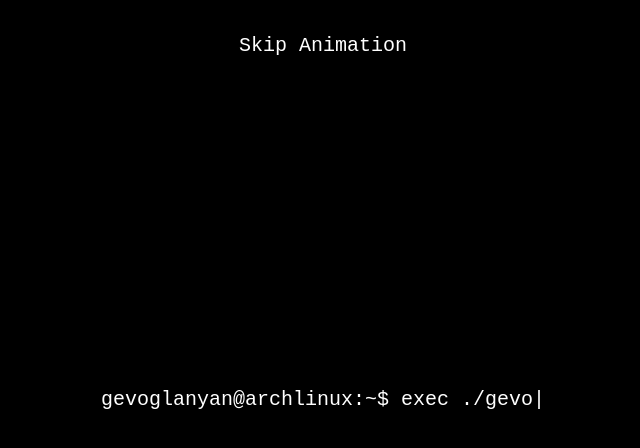
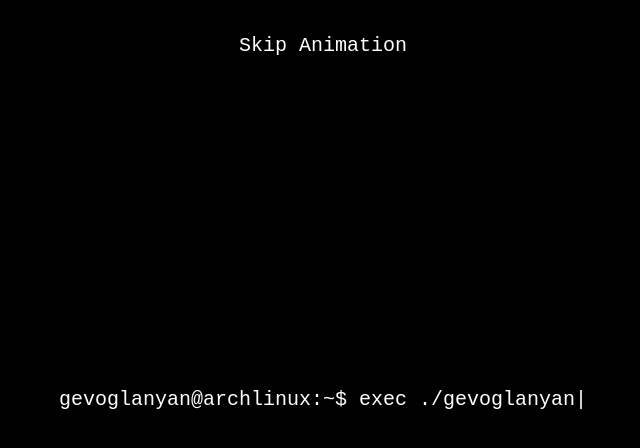
Before and after one commit to gevoglanyan/Gevoglanyan, a React (Create React App) app: page / in a window 1280 px wide. Shown: the top 448 px of the page, without its empty margins (317-957 px from the left). Built offline with nearby package versions, Linux system fonts and the light colour scheme; the HTML template or start-up script is replaced by a standard one.

Commit message:
Tweaked Animation Timing

```diff
--- a/src/App.js
+++ b/src/App.js
@@ -39,9 +39,9 @@
         clearInterval(interval);
         setTerminalLines(prev => [...prev, '<span class="prompt">gevoglanyan@archlinux:~$</span> <span class="command">cleak</span>', '<span class="error">bash: cleak: command not found</span>']);
         setTypedCommand('');
-        setTimeout(() => setShowPhase('clear'), 500);
+        setTimeout(() => setShowPhase('clear'), 150);
       }
-    }, 220);
+    }, 150);
     return () => clearInterval(interval);
   }, [showPhase]);
 
@@ -59,7 +59,7 @@
           setTypedCommand('');
           setTimeout(() => {
             setShowPhase('boot');
-          }, 300);
+          }, 150);
         }, 150);
       }
     }, 150);
```
